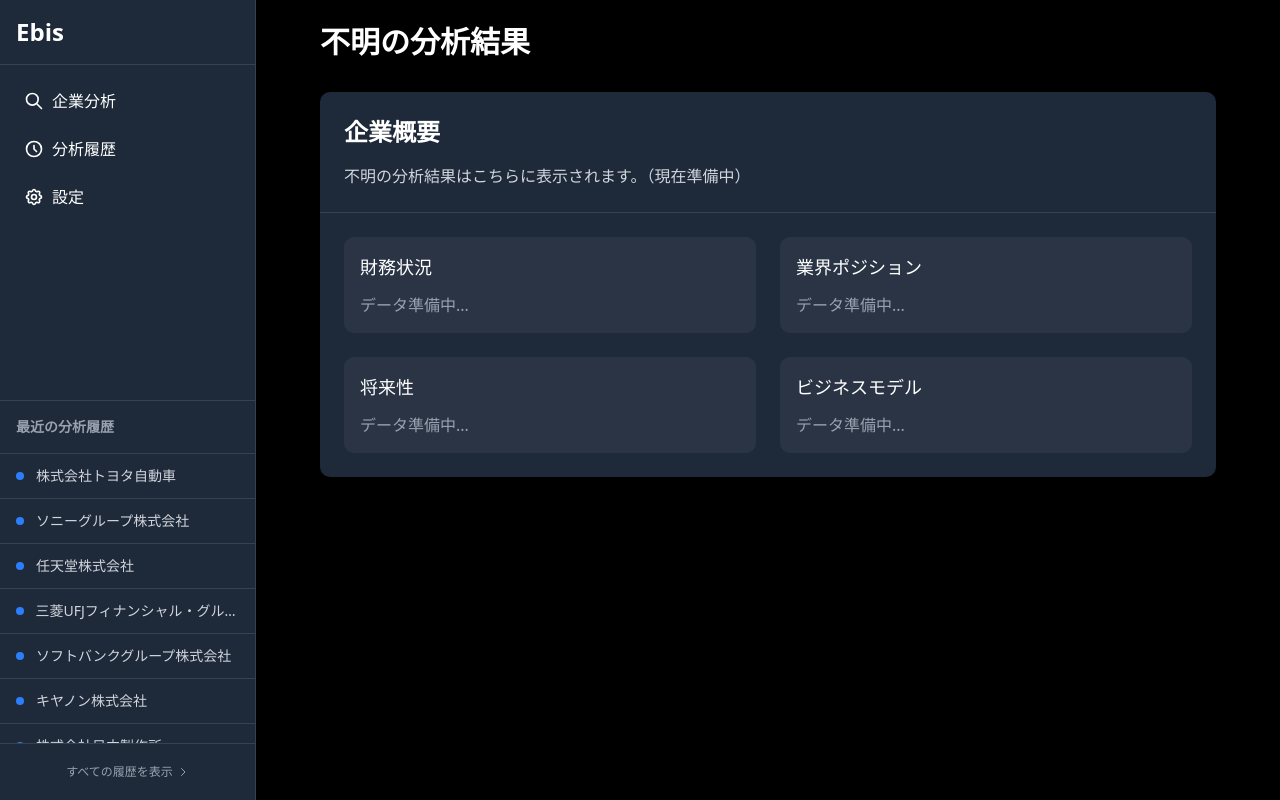
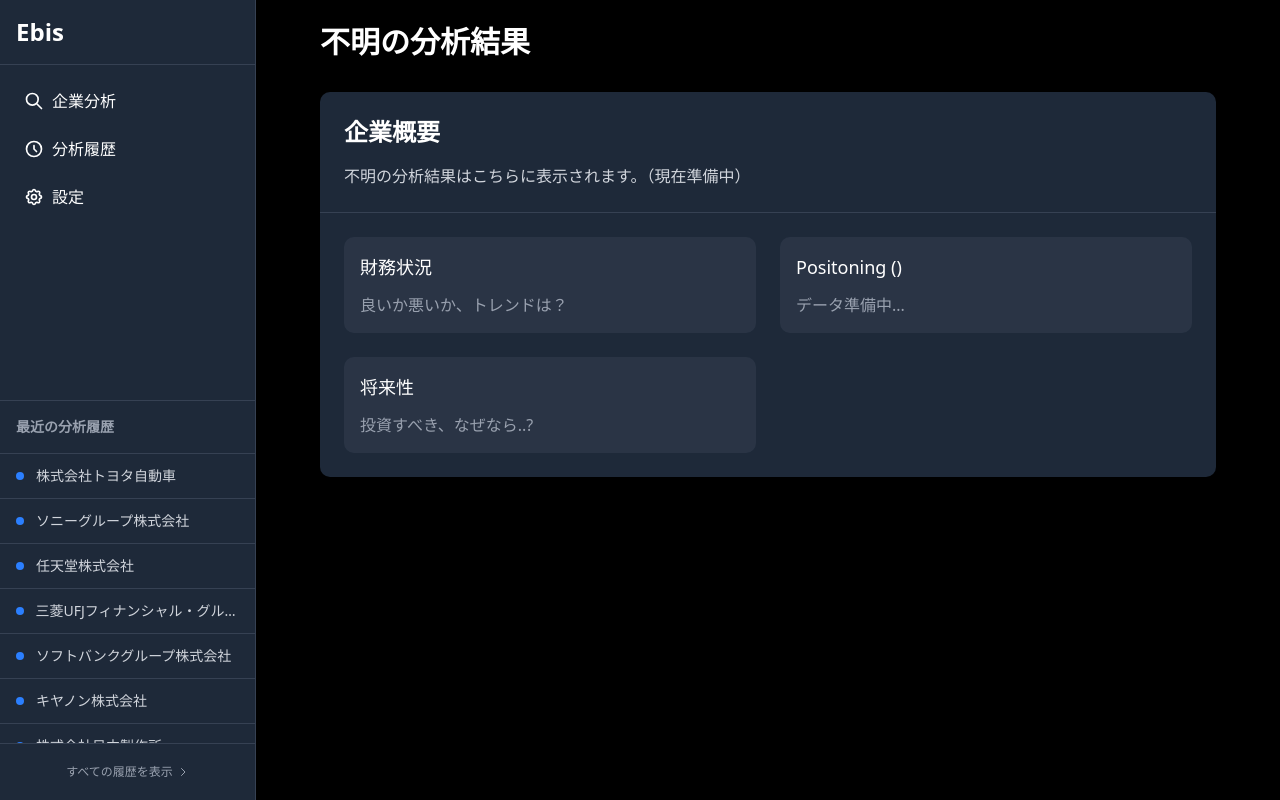
Before and after one commit to hirakei1203/ebis, a Next.js app: page /analysis/result in a window 1280 px wide. Built offline with nearby package versions, Linux system fonts and the light colour scheme.

Commit message:
add/mock comment

```diff
--- a/src/app/analysis/result/page.tsx
+++ b/src/app/analysis/result/page.tsx
@@ -21,23 +21,24 @@ export default function AnalysisResult() {
           <div className="grid grid-cols-1 md:grid-cols-2 gap-6">
             <div className="bg-gray-700/50 p-4 rounded-lg">
               <h3 className="text-lg font-medium mb-3">財務状況</h3>
-              <p className="text-gray-400">データ準備中...</p>
+              <p className="text-gray-400">良いか悪いか、トレンドは？</p>
             </div>
 
             <div className="bg-gray-700/50 p-4 rounded-lg">
-              <h3 className="text-lg font-medium mb-3">業界ポジション</h3>
+              <h3 className="text-lg font-medium mb-3">Positoning ()</h3>
               <p className="text-gray-400">データ準備中...</p>
             </div>
 
             <div className="bg-gray-700/50 p-4 rounded-lg">
               <h3 className="text-lg font-medium mb-3">将来性</h3>
-              <p className="text-gray-400">データ準備中...</p>
+              <p className="text-gray-400">投資すべき、なぜなら..?
+              </p>
             </div>
 
-            <div className="bg-gray-700/50 p-4 rounded-lg">
+            {/* <div className="bg-gray-700/50 p-4 rounded-lg">
               <h3 className="text-lg font-medium mb-3">ビジネスモデル</h3>
               <p className="text-gray-400">データ準備中...</p>
-            </div>
+            </div> */}
           </div>
         </div>
       </div>
```
